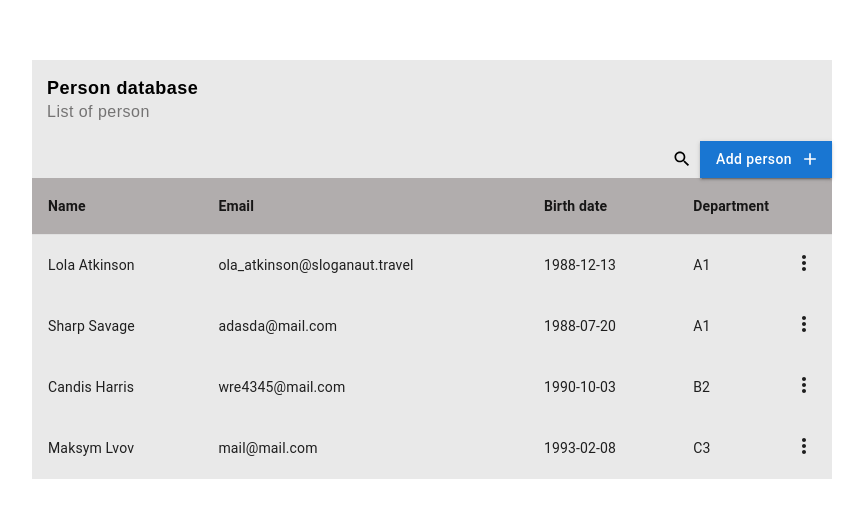
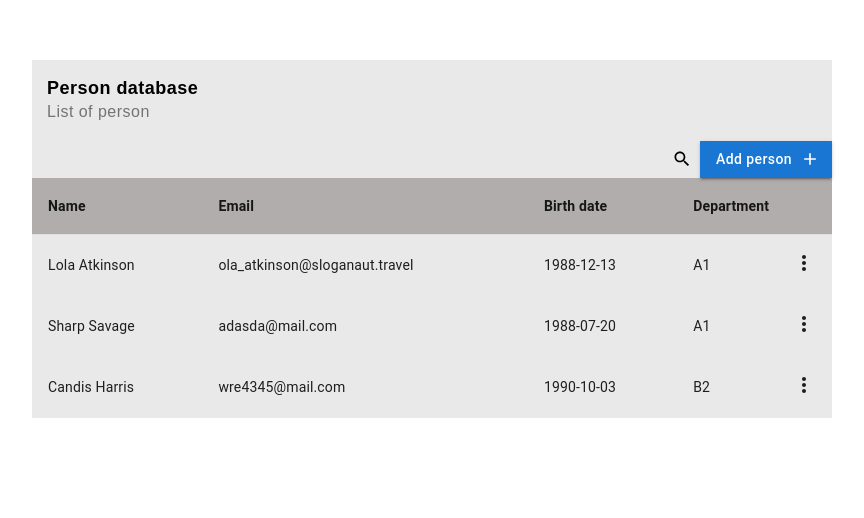
Before and after one commit to TheMainOne/test-work, a React (Create React App) app: page / in a window 1280 px wide. Shown: the part 180-698 px from the top of the page, without its empty margins (208-1072 px from the left). Built offline with nearby package versions, Linux system fonts and the light colour scheme; data requests are answered from the project's data file.

Commit message:
all tasks done

```diff
--- a/db.json
+++ b/db.json
@@ -20,13 +20,6 @@
       "email": "wre4345@mail.com",
       "department": "B2",
       "BirthDate": "1990-10-03"
-    },
-    {
-      "name": "Maksym Lvov",
-      "email": "mail@mail.com",
-      "department": "C3",
-      "BirthDate": "1993-02-08",
-      "id": 4
     }
   ]
 }
--- a/src/modals/EditPersonModal.jsx
+++ b/src/modals/EditPersonModal.jsx
@@ -59,8 +59,6 @@ export const EditPersonModal = ({
       department: department,
       BirthDate: date,
     };
-
-    console.log(newPersonData);
 
     if (!validator.isEmail(email)) {
       toast.error(`${email} is incorrect email`);
```
